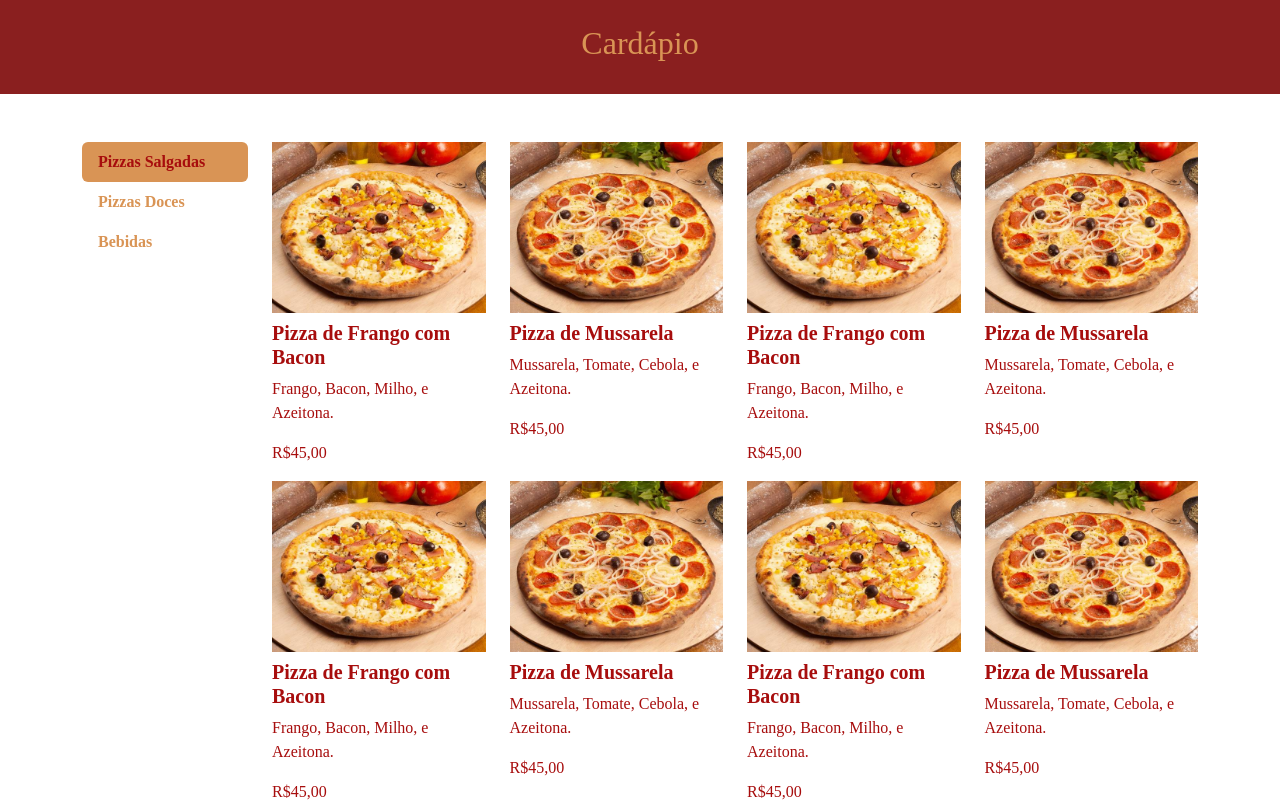
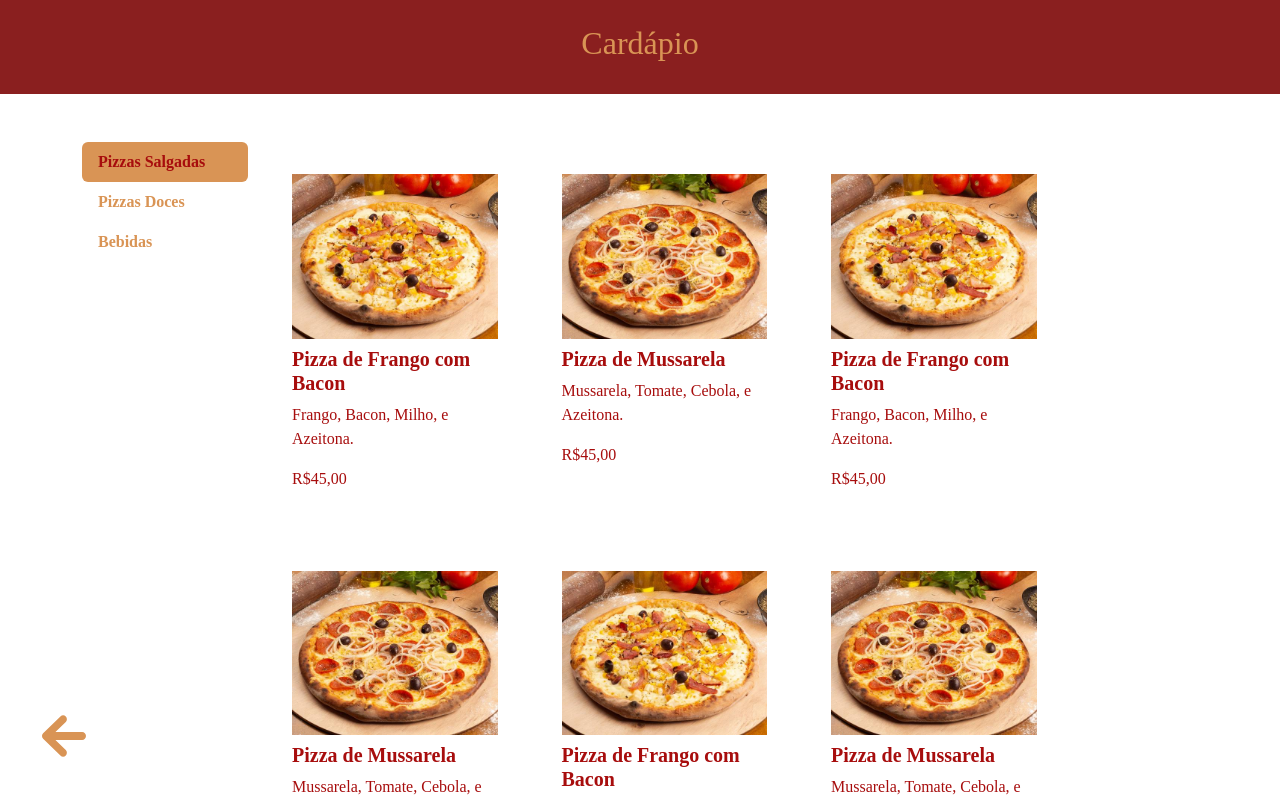
Before and after one commit to monosodrac/PizzariaAurora_frontend, a React (Create React App) app: page /cardapio in a window 1280 px wide. Shown: the top 802 px of the page. Built offline with nearby package versions, Linux system fonts and the light colour scheme; a web font is replaced by a local one.

Commit message:
update commit

```diff
--- a/src/Components/Cardapio/index.js
+++ b/src/Components/Cardapio/index.js
@@ -1,4 +1,6 @@
 import React from "react";
+import { IoMdArrowRoundBack } from "react-icons/io";
+
 import { salgadas, doces, bebidas } from "../../Assets/assets";
 
 export default function Cardapio() {
@@ -79,6 +81,7 @@ export default function Cardapio() {
                     </div>
                 </div>
             </section>
+            <a href="/" className="back"><IoMdArrowRoundBack /></a>
         </div>
     );
 };
--- a/src/Components/ConfirmaPedido/PedConf.js
+++ b/src/Components/ConfirmaPedido/PedConf.js
@@ -18,9 +18,8 @@ export default function PedidoConf() {
                         </p>
                         <p>
                             Endereço: <br />
-                            Rua Senac <br />
-                            66 <br />
-                            Vila SP <br />
+                            Rua Lorem, 66 <br />
+                            Vila Luciano <br />
                             Senac SP
                         </p>
                         <p>
--- a/src/Components/ConfirmaPedido/Pedido.js
+++ b/src/Components/ConfirmaPedido/Pedido.js
@@ -1,5 +1,6 @@
 import React from "react";
 import { useNavigate } from 'react-router-dom';
+import { IoMdArrowRoundBack } from "react-icons/io";
 
 import Pizza from "../../Styles/Imgs/pizza1-1.jpg";
 
@@ -35,6 +36,7 @@ export default function Pedido() {
                     </div>
                 </div>
             </section>
+            <a href="/cardapio" className="back"><IoMdArrowRoundBack /></a>
         </div>
     )
 }
--- a/src/styles/Config/_cardapio.scss
+++ b/src/styles/Config/_cardapio.scss
@@ -8,6 +8,10 @@
         }
 
         .coluna {
+            padding: 1rem;
+            margin: 1rem;
+            border-radius: 10px;
+
             &:hover {
                 background-color: variaveis.$corSecundaria;
             }
```
